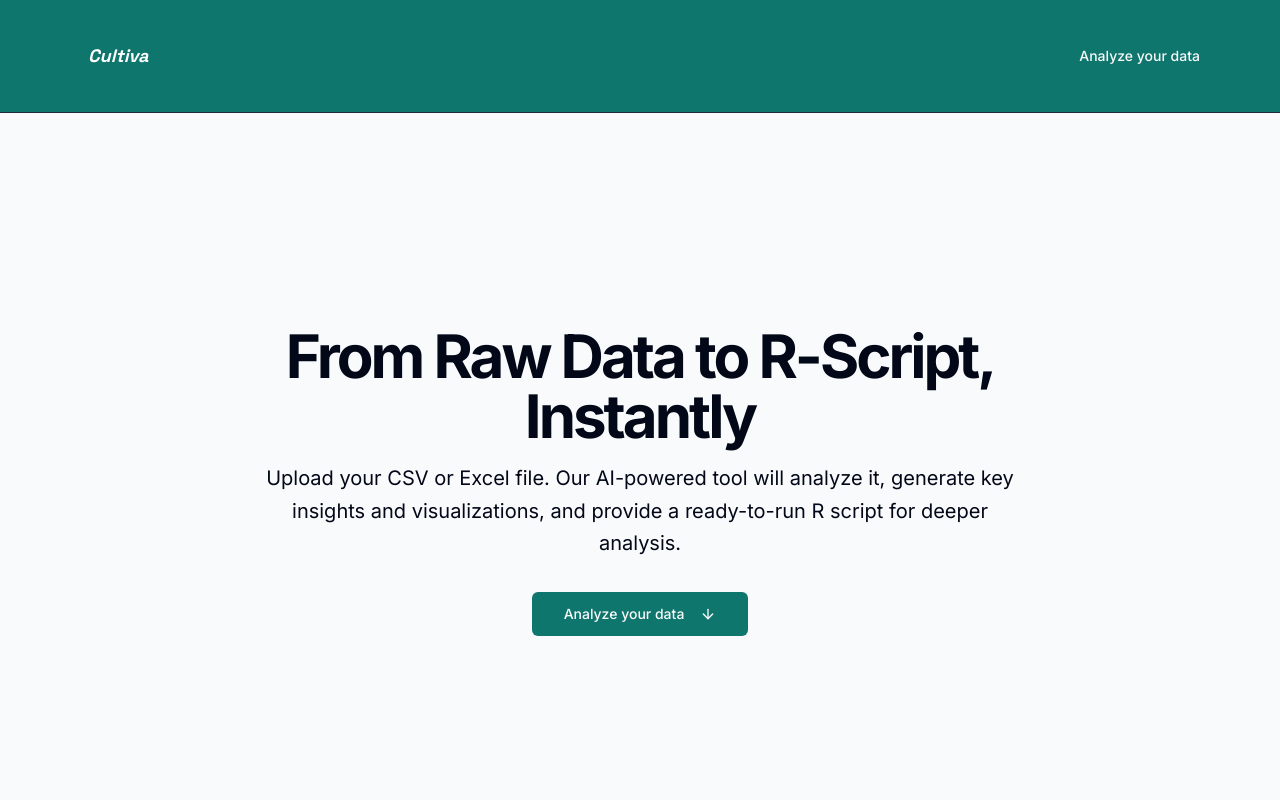
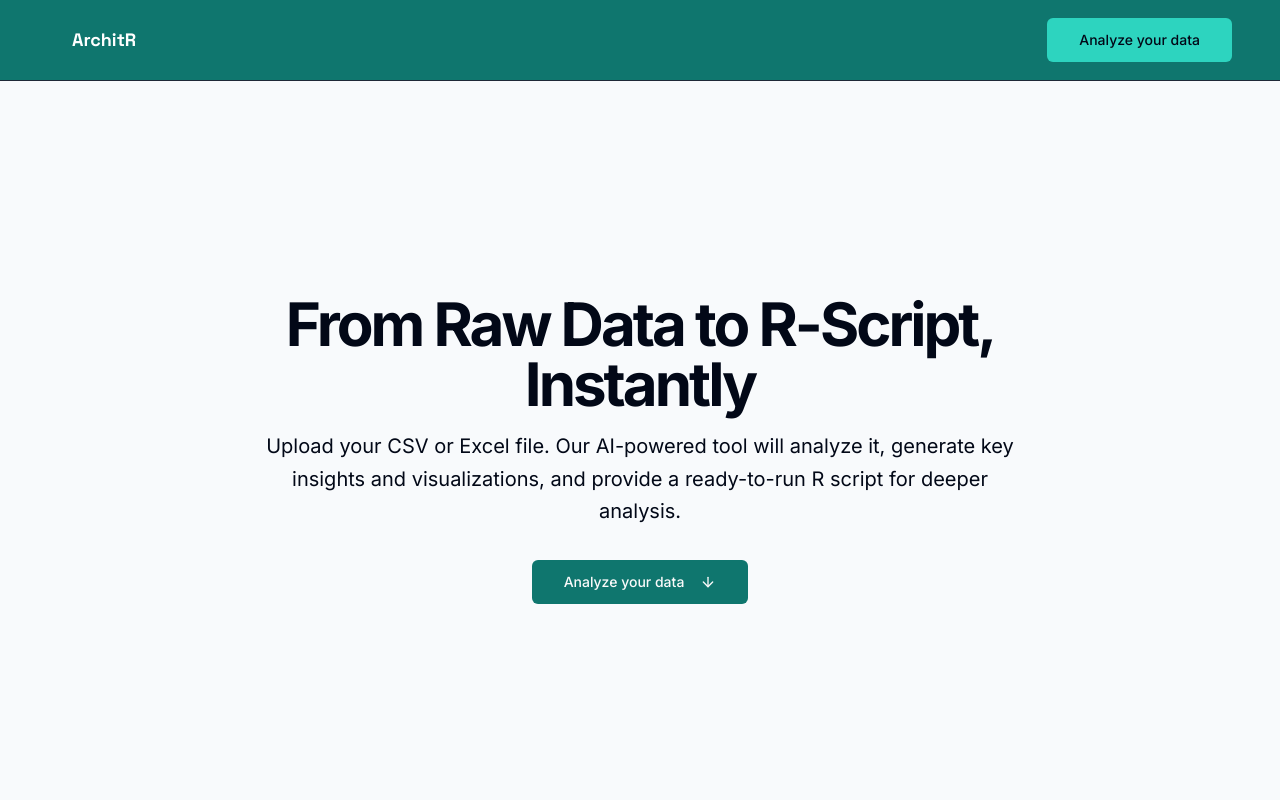
Before and after one commit to Nnenna-udefi/cultiva, a Next.js app: page / in a window 1280 px wide. Shown: the top 800 px of the page. Built offline with nearby package versions, Linux system fonts and the light colour scheme; no server answers; what @genkit-ai/google-genai, genkit would draw is missing.

Commit message:
feat: updated nav bar

```diff
--- a/components/header.tsx
+++ b/components/header.tsx
@@ -4,15 +4,17 @@ import Link from "next/link";
 
 const Header = () => {
   return (
-    <header className="sticky top-0 z-50 backdrop-blur w-full border-b border-text bg-primary py-6 px-6 md:px-12">
+    <header className="sticky top-0 z-50 backdrop-blur w-full border-b border-text bg-primary py-2 px-6 md:px-12">
       <nav className="container flex justify-between h-16 max-w-7xl items-center">
-        <div className="ml-6 text-white  px-4 py-2 rounded-md">
-          <h1 className="space-x-2 font-bold font-space-grotesk text-lg italic">
-            Cultiva
+        <div className="ml-6 text-white ">
+          <h1 className="space-x-2 font-bold font-space-grotesk text-lg ">
+            ArchitR
           </h1>
         </div>
         <Link href="#upload-section">
-          <Button size={"lg"}>Analyze your data</Button>
+          <Button variant={"secondary"} size={"lg"}>
+            Analyze your data
+          </Button>
         </Link>
       </nav>
     </header>
```
Also changed, not shown: app/logo.png (added).
